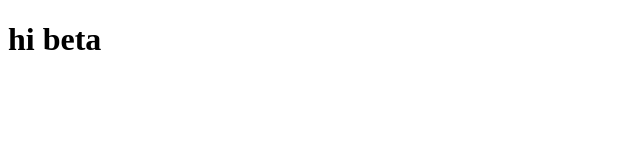
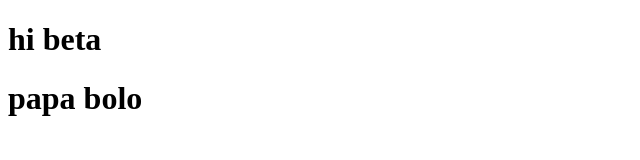
Before and after one commit to Yuvi143/game, a plain HTML site: page index.html in a window 1280 px wide. Shown: the whole page, without its empty margins (0-640 px from the left). Drawn offline with Linux system fonts and the light colour scheme.

Commit message:
added new feature

```diff
--- a/index.html
+++ b/index.html
@@ -7,5 +7,6 @@
 </head>
 <body>
     <h1>hi beta </h1>
+    <h1>papa bolo</h1>
 </body>
 </html>
```
